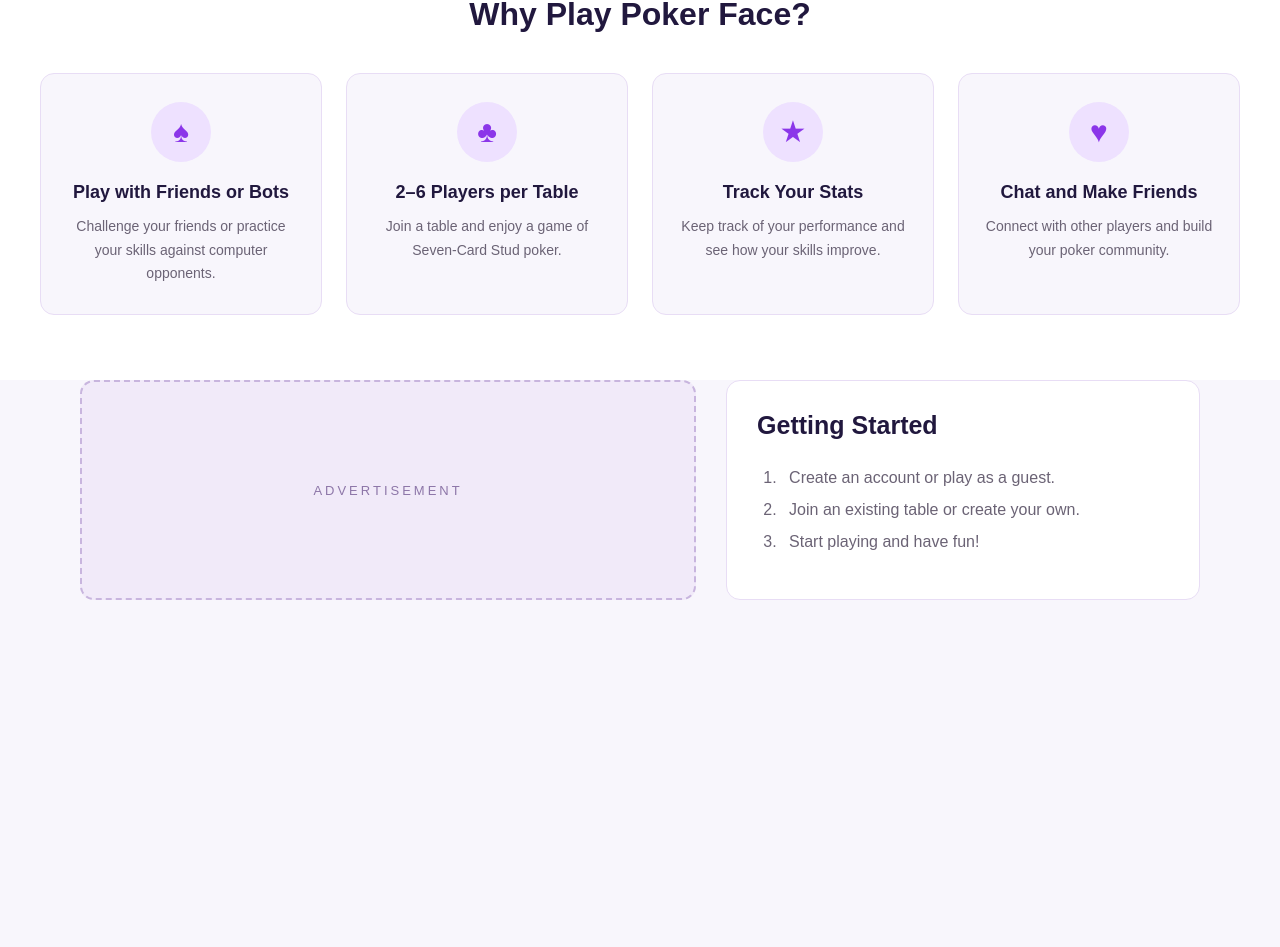
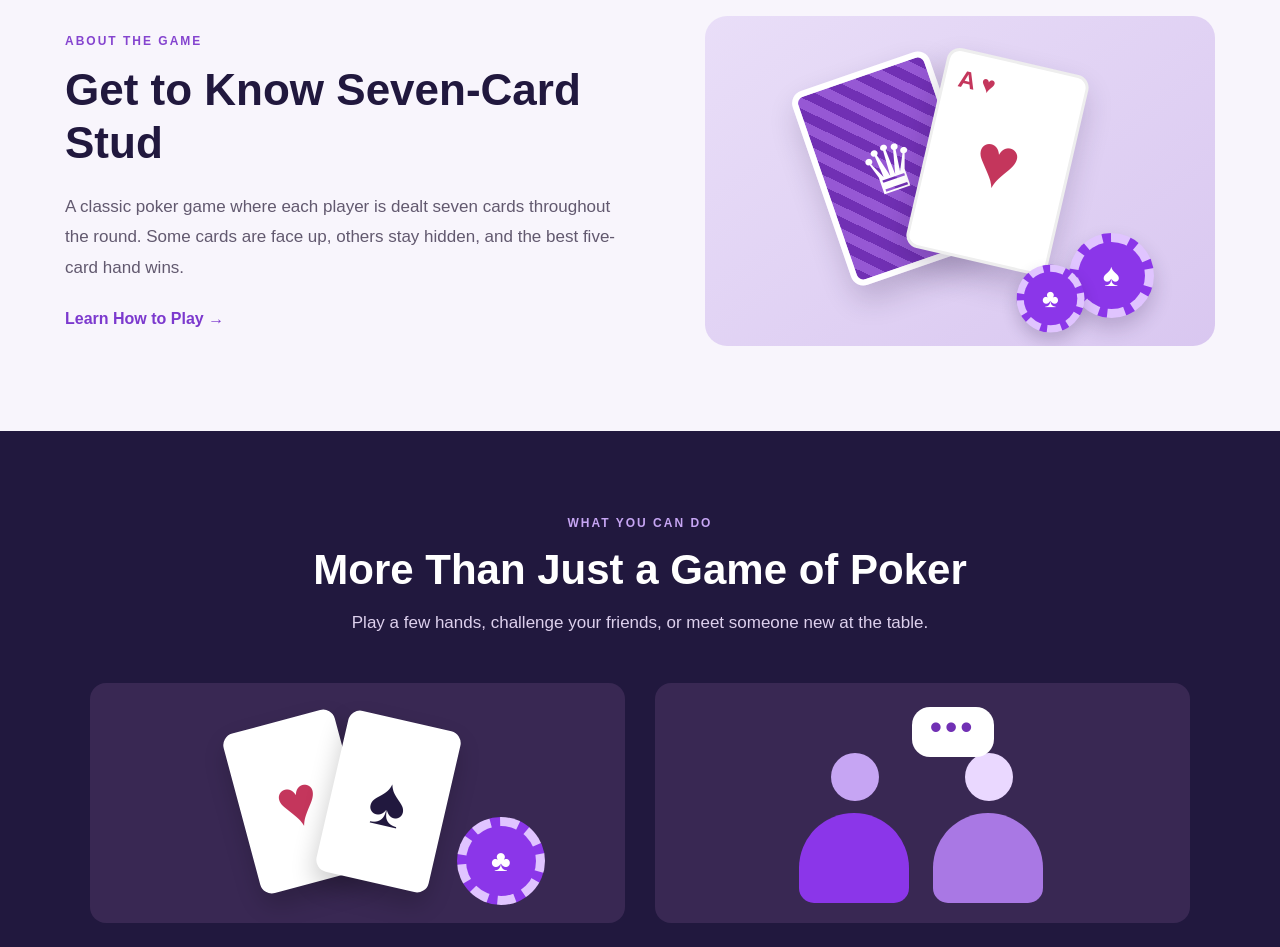
Before and after one commit to DavidSchool123/CS482-Software-Engineering-Team, a React (Vite) app in the folder frontend/: page / in a window 1280 px wide. Shown: the part 691-1638 px from the top of the page. Before the commit the page ends 1361 px from the top, so only its background shows below. Built offline with nearby package versions, Linux system fonts and the light colour scheme.

Commit message:
Redesign homepage content and add poker illustrations

```diff
--- a/frontend/src/App.css
+++ b/frontend/src/App.css
@@ -321,114 +321,533 @@ main {
 
 /* Features section */
 
-.features-section {
-  padding: 65px 40px;
-  background: #ffffff;
+
+/* Seven-Card Stud Introduction */
+
+.game-intro-section {
+  background: #f8f5fc;
+  padding: 85px 40px;
+}
+
+.game-intro-content {
+  max-width: 1150px;
+  margin: 0 auto;
+  display: grid;
+  grid-template-columns: 1.1fr 1fr;
+  align-items: center;
+  gap: 80px;
+}
+
+.section-eyebrow {
+  display: block;
+  font-size: 12px;
+  font-weight: 800;
+  letter-spacing: 2px;
+  color: #8544cf;
+  margin-bottom: 16px;
+}
+
+.game-intro-text h2 {
+  color: #21183e;
+  font-size: clamp(30px, 3.5vw, 44px);
+  line-height: 1.2;
+  margin: 0 0 22px;
+}
+
+.game-intro-text p {
+  color: #62596f;
+  font-size: 17px;
+  line-height: 1.8;
+  margin: 0 0 26px;
+}
+
+.game-intro-link {
+  color: #7c39ce;
+  font-size: 16px;
+  font-weight: 700;
+  text-decoration: none;
+}
+
+.game-intro-link:hover {
+  text-decoration: underline;
+}
+
+/* Illustrated Playing Cards */
+
+.game-intro-art {
+  position: relative;
+  height: 330px;
+  border-radius: 22px;
+  background: linear-gradient(145deg, #e9def8, #d9c7f0);
+  overflow: hidden;
+}
+
+.intro-card {
+  position: absolute;
+  width: 145px;
+  height: 205px;
+  border-radius: 13px;
+  box-shadow: 0 15px 30px rgba(37, 17, 67, 0.2);
+}
+
+.intro-card-back {
+  top: 50px;
+  left: 22%;
+  transform: rotate(-19deg);
+  display: flex;
+  justify-content: center;
+  align-items: center;
+  background: repeating-linear-gradient(
+    45deg,
+    #7130b4,
+    #7130b4 10px,
+    #9658d4 10px,
+    #9658d4 20px
+  );
+  border: 6px solid white;
+  color: white;
+  font-size: 65px;
+}
+
+.intro-card-front {
+  top: 43px;
+  left: 43%;
+  transform: rotate(13deg);
+  background: white;
+  border: 3px solid #eee;
+  color: #c4365c;
+}
+
+.intro-card-rank {
+  position: absolute;
+  top: 13px;
+  left: 13px;
+  font-size: 24px;
+  font-weight: 800;
+}
+
+.intro-card-suit {
+  position: absolute;
+  top: 50%;
+  left: 50%;
+  transform: translate(-50%, -50%);
+  font-size: 75px;
+}
+
+.intro-chip {
+  position: absolute;
+  display: flex;
+  align-items: center;
+  justify-content: center;
+  width: 85px;
+  height: 85px;
+  border-radius: 50%;
+  border: 9px dashed #e0c4ff;
+  background: #8b36e9;
+  color: white;
+  font-size: 32px;
+  box-shadow: 0 10px 20px rgba(37, 17, 67, 0.2);
+}
+
+.intro-chip-one {
+  right: 12%;
+  bottom: 28px;
+}
+
+.intro-chip-two {
+  right: 24%;
+  bottom: 5px;
+  transform: scale(0.8);
+}
+
+/* Poker Face Experience */
+
+.experience-section {
+  padding: 85px 40px;
+  background: #21183e;
+  color: white;
   text-align: center;
 }
 
-.features-section h2 {
-  margin: 0 0 40px;
-  font-size: 32px;
-  color: var(--dark-purple);
-}
-
-.features-grid {
-  display: grid;
-  grid-template-columns: repeat(4, 1fr);
-  gap: 24px;
-  max-width: 1200px;
+.experience-container {
+  max-width: 1100px;
   margin: 0 auto;
 }
 
-.feature-card {
-  padding: 28px 20px;
-  border-radius: 14px;
-  background: #f8f6fc;
-  border: 1px solid #e8ddf5;
-  transition:
-    transform 0.2s,
-    box-shadow 0.2s;
+.experience-section .section-eyebrow {
+  color: #c6a5f3;
 }
 
-.feature-card:hover {
-  transform: translateY(-5px);
-  box-shadow: 0 10px 25px rgba(54, 25, 90, 0.1);
+.experience-section h2 {
+  color: white;
+  font-size: clamp(30px, 3.5vw, 42px);
+  margin: 0 0 15px;
 }
 
-.feature-icon {
+.experience-description {
+  color: #ddd0ed;
+  font-size: 17px;
+  line-height: 1.7;
+  margin: 0 auto 45px;
+  max-width: 620px;
+}
+
+.experience-grid {
+  display: grid;
+  grid-template-columns: repeat(2, minmax(0, 1fr));
+  gap: 30px;
+}
+
+.experience-item {
+  text-align: left;
+}
+
+.experience-art {
+  position: relative;
+  height: 240px;
+  background: #392853;
+  border-radius: 16px;
+  overflow: hidden;
+  margin-bottom: 22px;
+}
+
+.experience-item h3 {
+  color: white;
+  font-size: 21px;
+  margin: 0 0 10px;
+}
+
+.experience-item p {
+  color: #d4c5e5;
+  font-size: 15px;
+  line-height: 1.7;
+  margin: 0;
+}
+
+/* Friends and Bots Illustration */
+
+.experience-playing-card {
+  position: absolute;
+  width: 115px;
+  height: 165px;
   display: flex;
   align-items: center;
   justify-content: center;
-  width: 60px;
-  height: 60px;
-  margin: 0 auto 20px;
+  background: white;
+  border-radius: 12px;
+  font-size: 70px;
+  box-shadow: 0 12px 24px rgba(0, 0, 0, 0.2);
+}
+
+.experience-card-one {
+  top: 36px;
+  left: 28%;
+  transform: rotate(-15deg);
+  color: #c4365c;
+}
+
+.experience-card-two {
+  top: 36px;
+  left: 45%;
+  transform: rotate(13deg);
+  color: #21183e;
+}
+
+.experience-chip {
+  position: absolute;
+  right: 15%;
+  bottom: 18px;
+  width: 88px;
+  height: 88px;
+  display: flex;
+  align-items: center;
+  justify-content: center;
   border-radius: 50%;
-  background: #eee1ff;
-  color: var(--primary);
+  border: 9px dashed #e0c4ff;
+  background: #8b36e9;
+  color: white;
   font-size: 30px;
 }
 
-.feature-card h3 {
-  margin: 0 0 12px;
-  font-size: 18px;
-  color: var(--dark-purple);
+/* Social Illustration */
+
+.social-avatar {
+  position: absolute;
+  width: 110px;
+  height: 150px;
 }
 
-.feature-card p {
-  margin: 0;
+.social-avatar-one {
+  left: 27%;
+  bottom: 20px;
+}
+
+.social-avatar-two {
+  left: 52%;
+  bottom: 20px;
+}
+
+.avatar-head {
+  position: absolute;
+  top: 0;
+  left: 32px;
+  width: 48px;
+  height: 48px;
+  border-radius: 50%;
+  background: #c6a5f3;
+}
+
+.avatar-body {
+  position: absolute;
+  bottom: 0;
+  left: 0;
+  width: 110px;
+  height: 90px;
+  border-radius: 55px 55px 15px 15px;
+  background: #8b36e9;
+}
+
+.social-avatar-two .avatar-head {
+  background: #ead8ff;
+}
+
+.social-avatar-two .avatar-body {
+  background: #a978e4;
+}
+
+.social-chat {
+  position: absolute;
+  top: 24px;
+  left: 48%;
+  padding: 0 18px 10px;
+  border-radius: 18px;
+  background: white;
+  color: #7130b4;
+  font-size: 35px;
+  letter-spacing: 3px;
+  z-index: 2;
+}
+
+/* Feature Highlights */
+
+.experience-highlights {
+  display: flex;
+  justify-content: center;
+  flex-wrap: wrap;
+  gap: 18px 35px;
+  margin-top: 50px;
+  color: #c8b2e6;
   font-size: 14px;
-  line-height: 1.7;
-  color: #6b6375;
+}
+
+/* Bottom Advertisement */
+
+.home-ad-section {
+  padding: 35px 40px 65px;
+  background: #ffffff;
+}
+
+.home-ad-section .bottom-ad {
+  max-width: 1150px;
+  min-height: 90px;
+  margin: 0 auto;
+  display: flex;
+  align-items: center;
+  justify-content: center;
+  border: 2px dashed #c8b5de;
+  border-radius: 14px;
+  background: #f1eaf9;
+  color: #8d76a8;
+  font-size: 12px;
+  letter-spacing: 3px;
+}
+
+/* Responsive Layout */
+
+@media (max-width: 850px) {
+  .game-intro-content {
+    grid-template-columns: 1fr;
+    gap: 35px;
+  }
+
+  .game-intro-art {
+    max-width: 550px;
+    width: 100%;
+    margin: 0 auto;
+  }
+
+  .experience-grid {
+    grid-template-columns: 1fr;
+  }
+}
+
+@media (max-width: 650px) {
+  .game-intro-section,
+  .experience-section {
+    padding: 55px 20px;
+  }
+
+  .game-intro-art {
+    height: 280px;
+  }
+
+  .intro-card {
+    width: 115px;
+    height: 165px;
+  }
+
+  .intro-card-back {
+    left: 17%;
+  }
+
+  .intro-card-front {
+    left: 40%;
+  }
+
+  .intro-card-suit {
+    font-size: 55px;
+  }
+
+  .experience-art {
+    height: 210px;
+  }
+
+  .experience-playing-card {
+    width: 90px;
+    height: 135px;
+    font-size: 55px;
+  }
+
+  .experience-chip {
+    width: 65px;
+    height: 65px;
+    font-size: 22px;
+  }
+
+  .home-ad-section {
+    padding: 25px 20px 45px;
+  }
 }
 
 /* Bottom advertisement and getting started */
 
 .home-bottom-section {
-  display: grid;
-  grid-template-columns: 1.3fr 1fr;
-  gap: 30px;
+  display: flex;
+  flex-direction: column;
+  gap: 28px;
   max-width: 1200px;
   margin: 0 auto;
   padding: 0 40px 70px;
+}
+
+.getting-started {
+  padding: 40px 35px;
+  border-radius: 16px;
+  background: #f8f6fc;
+  border: 1px solid #e8ddf5;
+  text-align: center;
+}
+
+.getting-started h2 {
+  margin: 0 0 32px;
+  font-size: 30px;
+  color: #21183e;
+}
+
+.getting-started-steps {
+  display: grid;
+  grid-template-columns: repeat(3, minmax(0, 1fr));
+  gap: 20px;
+  margin-bottom: 30px;
+}
+
+.getting-started-step {
+  padding: 28px 20px;
+  border: 1px solid #e8ddf5;
+  border-radius: 14px;
+  background: white;
+  text-align: center;
+}
+
+.step-number {
+  display: flex;
+  align-items: center;
+  justify-content: center;
+  width: 52px;
+  height: 52px;
+  margin: 0 auto 18px;
+  border-radius: 50%;
+  background: #eee1ff;
+  color: #7130b4;
+  font-size: 18px;
+  font-weight: 800;
+}
+
+.getting-started-step h3 {
+  margin: 0 0 12px;
+  color: #21183e;
+  font-size: 18px;
+}
+
+.getting-started-step p {
+  margin: 0;
+  color: #6b6375;
+  font-size: 14px;
+  line-height: 1.7;
+}
+
+.getting-started-button {
+  display: inline-block;
+  padding: 14px 32px;
+  border-radius: 9px;
+  background: #8b36e9;
+  color: white;
+  font-size: 16px;
+  font-weight: 700;
+  text-decoration: none;
+  transition: background-color 0.2s, transform 0.2s;
+}
+
+.getting-started-button:hover {
+  background: #7130b4;
+  transform: translateY(-2px);
 }
 
 .bottom-ad {
   display: flex;
   align-items: center;
   justify-content: center;
-  min-height: 220px;
+  min-height: 90px;
   border: 2px dashed #c8b5de;
   border-radius: 14px;
   background: #f1eaf9;
   color: #8d76a8;
-  font-size: 13px;
+  font-size: 12px;
   letter-spacing: 3px;
 }
 
-.getting-started {
-  padding: 30px;
-  border-radius: 14px;
-  background: #ffffff;
-  border: 1px solid #e8ddf5;
+/* Responsive getting started layout */
+
+@media (max-width: 850px) {
+  .getting-started-steps {
+    grid-template-columns: 1fr;
+  }
+
+  .getting-started {
+    padding: 30px 20px;
+  }
 }
 
-.getting-started h2 {
-  margin: 0 0 22px;
-  font-size: 25px;
-  color: var(--dark-purple);
+@media (max-width: 650px) {
+  .home-bottom-section {
+    padding: 0 20px 45px;
+  }
+
+  .getting-started h2 {
+    font-size: 26px;
+  }
 }
 
-.getting-started ol {
-  margin: 0;
-  padding-left: 24px;
-  color: #6b6375;
-  line-height: 2;
-}
-
-.getting-started li {
-  padding-left: 8px;
-}
 
 /* Tablet layout */
 @media (max-width: 1000px) {
@@ -446,11 +865,6 @@ main {
   .features-grid {
     grid-template-columns: 1fr;
   }
-
-  .home-bottom-section {
-    grid-template-columns: 1fr;
-    padding: 0 20px 45px;
-  }
 }
 
 .placeholder-page {
--- a/frontend/src/pages/Home.jsx
+++ b/frontend/src/pages/Home.jsx
@@ -3,7 +3,6 @@ function Home() {
   return (
     <div className="home-page">
       <section className="hero-section">
-
         <div className="poker-decorations" aria-hidden="true">
           <div className="card-group card-group-left">
             <div className="playing-card card-back">♛</div>
@@ -28,7 +27,7 @@ function Home() {
 
           <h1>POKER FACE</h1>
 
-          <h2>Play. Connect. Compete.</h2>
+          <h2>Your Table Awaits.</h2>
 
           <p>
             Play online poker, meet new people,
@@ -53,64 +52,96 @@ function Home() {
         </aside>
       </section>
 
-<section className="features-section">
-  <h2>Why Play Poker Face?</h2>
 
-  <div className="features-grid">
-    <div className="feature-card">
-      <div className="feature-icon">♠</div>
-      <h3>Play with Friends or Bots</h3>
+      {/* About Seven-Card Stud */}
+      <section className="game-intro-section">
+        <div className="game-intro-content">
+          <div className="game-intro-text">
+            <span className="section-eyebrow">ABOUT THE GAME</span>
+            <h2>Get to Know Seven-Card Stud</h2>
             <p>
-        Challenge your friends or practice your skills
-        against computer opponents.
+              A classic poker game where each player is dealt seven
+              cards throughout the round. Some cards are face up,
+              others stay hidden, and the best five-card hand wins.
             </p>
+            <a href="/tutorial" className="game-intro-link">
+              Learn How to Play <span aria-hidden="true">→</span>
+            </a>
           </div>
 
-    <div className="feature-card">
-      <div className="feature-icon">♣</div>
-      <h3>2–6 Players per Table</h3>
-      <p>
-        Join a table and enjoy a game of
-        Seven-Card Stud poker.
-      </p>
+          <div className="game-intro-art" aria-hidden="true">
+            <div className="intro-card intro-card-back">♛</div>
+            <div className="intro-card intro-card-front">
+              <span className="intro-card-rank">A ♥</span>
+              <span className="intro-card-suit">♥</span>
             </div>
-
-    <div className="feature-card">
-      <div className="feature-icon">★</div>
-      <h3>Track Your Stats</h3>
-      <p>
-        Keep track of your performance
-        and see how your skills improve.
-      </p>
-    </div>
-
-    <div className="feature-card">
-      <div className="feature-icon">♥</div>
-      <h3>Chat and Make Friends</h3>
-      <p>
-        Connect with other players and
-        build your poker community.
-      </p>
+            <div className="intro-chip intro-chip-one">♠</div>
+            <div className="intro-chip intro-chip-two">♣</div>
           </div>
         </div>
       </section>
 
-<section className="home-bottom-section">
+      {/* Poker Face Features */}
+      <section className="experience-section">
+        <div className="experience-container">
+          <span className="section-eyebrow">WHAT YOU CAN DO</span>
+          <h2>More Than Just a Game of Poker</h2>
+          <p className="experience-description">
+            Play a few hands, challenge your friends,
+            or meet someone new at the table.
+          </p>
+
+          <div className="experience-grid">
+            <div className="experience-item">
+              <div className="experience-art" aria-hidden="true">
+                <div className="experience-playing-card experience-card-one">
+                  ♥
+                </div>
+                <div className="experience-playing-card experience-card-two">
+                  ♠
+                </div>
+                <div className="experience-chip">♣</div>
+              </div>
+              <h3>Play with Friends or Bots</h3>
+              <p>
+                Join your friends at a table or play against
+                computer opponents.
+              </p>
+            </div>
+
+            <div className="experience-item">
+              <div className="experience-art social-art" aria-hidden="true">
+                <div className="social-avatar social-avatar-one">
+                  <span className="avatar-head"></span>
+                  <span className="avatar-body"></span>
+                </div>
+                <div className="social-avatar social-avatar-two">
+                  <span className="avatar-head"></span>
+                  <span className="avatar-body"></span>
+                </div>
+                <div className="social-chat">•••</div>
+              </div>
+              <h3>Meet Other Players</h3>
+              <p>
+                Chat, add friends, and find people to play with again.
+              </p>
+            </div>
+          </div>
+
+          <div className="experience-highlights">
+            <span>♠ 2–6 players per table</span>
+            <span>★ Player stats and leaderboard</span>
+            <span>♣ Public and private tables</span>
+          </div>
+        </div>
+      </section>
+
+      {/* Bottom Advertisement */}
+      <section className="home-ad-section">
         <aside className="bottom-ad">
           <span>ADVERTISEMENT</span>
         </aside>
-
-  <div className="getting-started">
-    <h2>Getting Started</h2>
-
-    <ol>
-      <li>Create an account or play as a guest.</li>
-      <li>Join an existing table or create your own.</li>
-      <li>Start playing and have fun!</li>
-    </ol>
-  </div>
       </section>
-
     </div>
   );
 }
```
Lines whose indentation alone changed are shown as unchanged.
